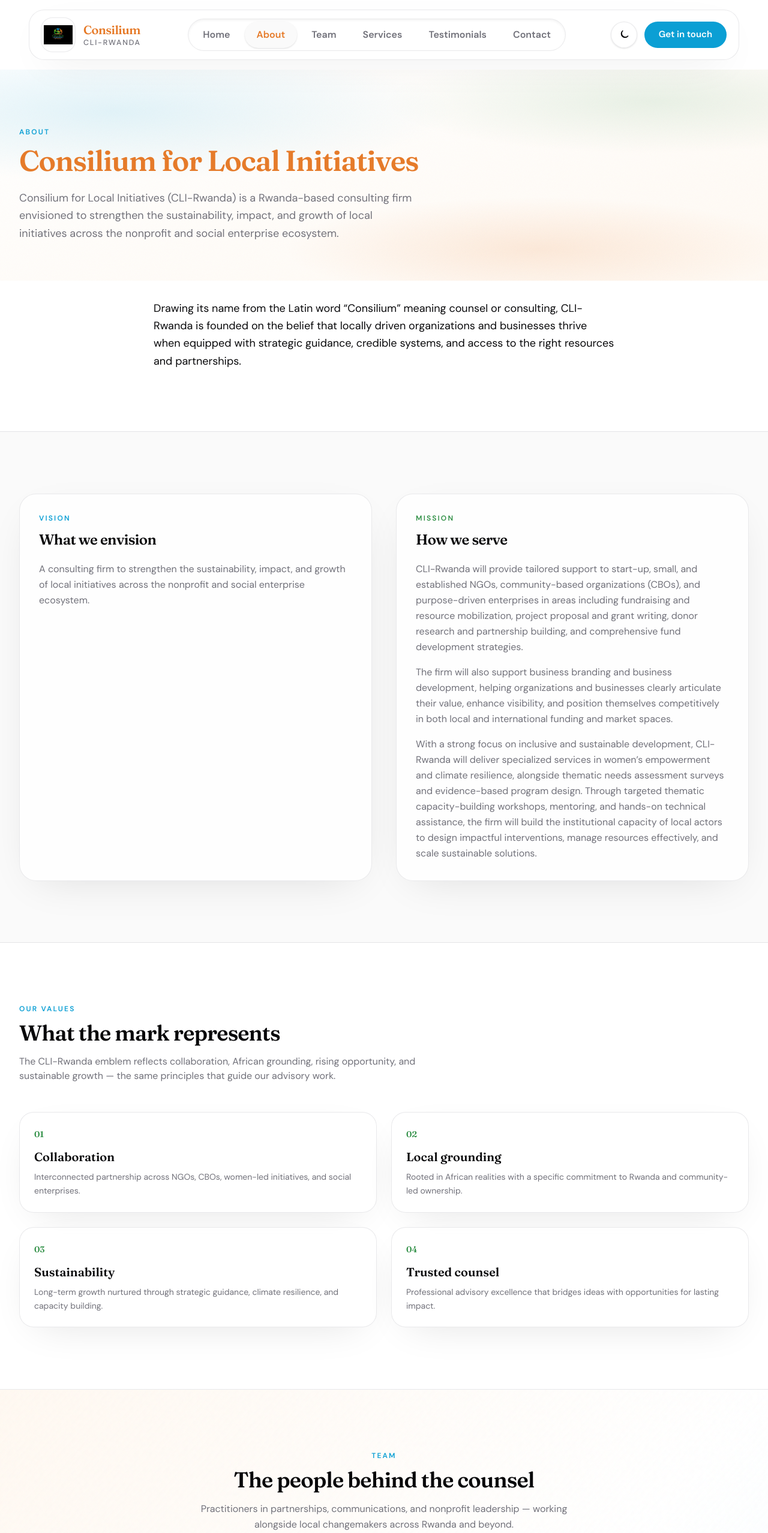
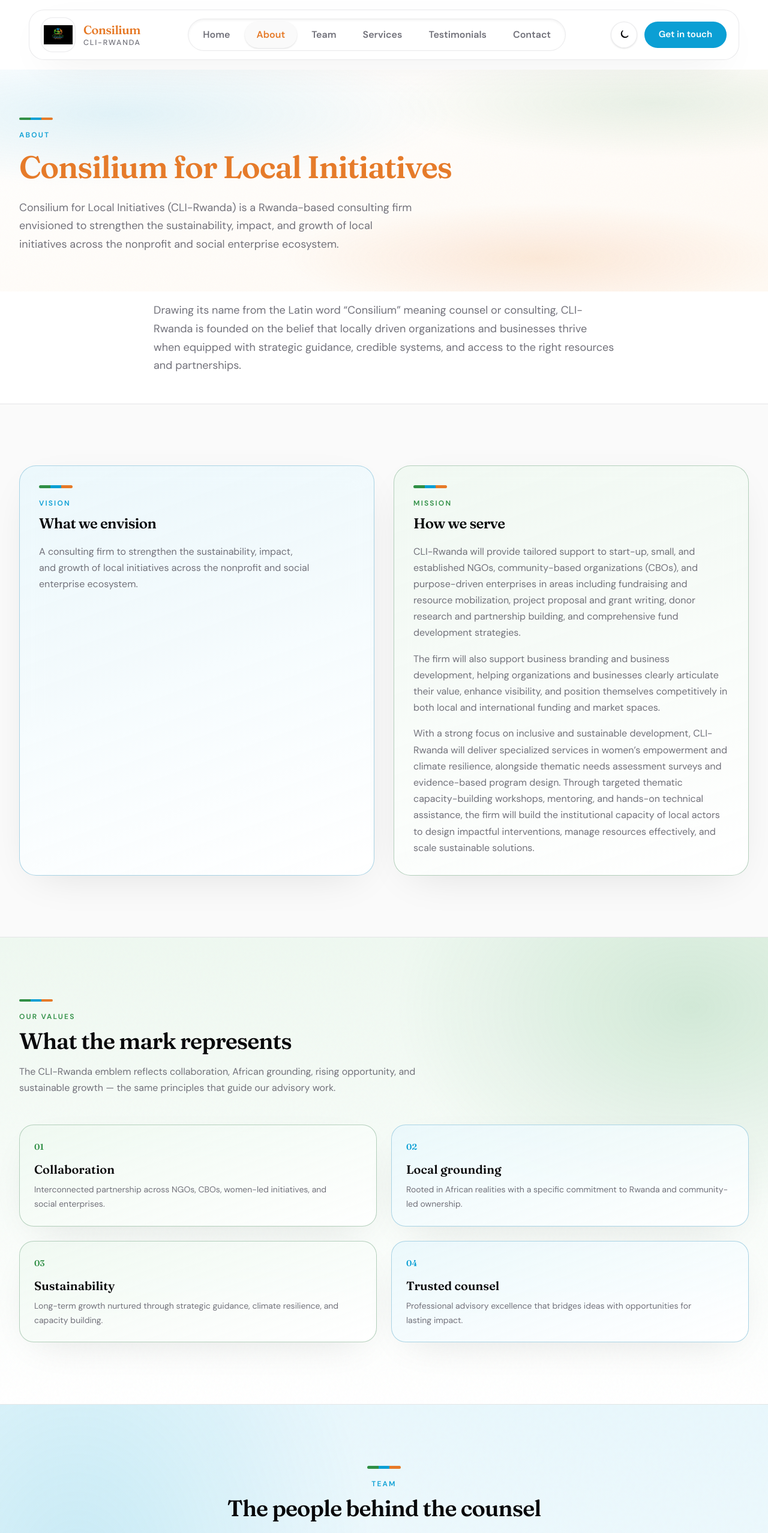
Before and after one commit to hirwacedric123/cli-rwanda, a Next.js app: page /about in a window 1280 px wide. Shown: the top 2556 px of the page at 60% size. Built offline with nearby package versions, Linux system fonts and the light colour scheme.

Commit message:
Apply the redesign across layout and main pages.
Add a skip link and refresh Home, About, Services, and Contact with brand bands and utilities.

```diff
--- a/app/about/page.tsx
+++ b/app/about/page.tsx
@@ -1,5 +1,6 @@
 import type { Metadata } from "next";
 import Link from "next/link";
+import { BrandRail } from "@/components/BrandRail";
 import { FadeIn } from "@/components/FadeIn";
 import { Section } from "@/components/Section";
 import { TeamMember } from "@/components/TeamMember";
@@ -14,41 +15,40 @@
 export default function AboutPage() {
   return (
     <>
-      <Section className="hero-atmosphere relative overflow-hidden !pb-16 !pt-16 md:!pt-24">
+      <Section className="hero-atmosphere relative overflow-hidden !pb-12 !pt-12 md:!pb-16 md:!pt-20">
         <div className="texture-noise pointer-events-none absolute inset-0 opacity-50" aria-hidden />
         <FadeIn>
-          <p className="text-xs font-semibold uppercase tracking-[0.18em] text-accent">About</p>
-          <h1 className="mt-4 max-w-3xl font-display text-4xl font-semibold tracking-tight text-primary md:text-5xl">
+          <BrandRail className="mb-4" />
+          <p className="eyebrow">About</p>
+          <h1 className="display-title mt-4 max-w-3xl text-[clamp(2.1rem,5vw,3.25rem)] text-primary">
             Consilium for Local Initiatives
           </h1>
-          <p className="mt-6 max-w-2xl text-lg leading-relaxed text-muted">{about.intro}</p>
+          <p className="prose-muted mt-6 max-w-2xl text-lg">{about.intro}</p>
         </FadeIn>
       </Section>
 
-      <Section narrow className="!pt-8">
+      <Section narrow className="!pt-4 !pb-10 sm:!pb-12">
         <FadeIn>
-          <p className="text-base leading-relaxed text-foreground md:text-lg">{about.etymology}</p>
+          <p className="prose-muted text-base text-foreground md:text-lg">{about.etymology}</p>
         </FadeIn>
       </Section>
 
-      <Section className="bg-surface border-y border-border">
-        <div className="grid gap-10 lg:grid-cols-2">
+      <Section className="border-y border-border bg-surface">
+        <div className="grid gap-6 lg:grid-cols-2 lg:gap-8">
           <FadeIn>
-            <article className="glass-panel h-full rounded-[1.75rem] p-8">
-              <p className="text-xs font-semibold uppercase tracking-[0.18em] text-accent">Vision</p>
-              <h2 className="mt-3 font-display text-2xl font-semibold tracking-tight text-foreground">
-                What we envision
-              </h2>
-              <p className="mt-5 leading-relaxed text-muted">{about.vision}</p>
+            <article className="glass-panel brand-panel-blue h-full rounded-[1.75rem] p-6 sm:p-8">
+              <BrandRail className="mb-4" />
+              <p className="eyebrow">Vision</p>
+              <h2 className="display-title mt-3 text-2xl text-foreground">What we envision</h2>
+              <p className="prose-muted mt-5">{about.vision}</p>
             </article>
           </FadeIn>
           <FadeIn delay={0.08}>
-            <article className="glass-panel h-full rounded-[1.75rem] p-8">
-              <p className="text-xs font-semibold uppercase tracking-[0.18em] text-earth">Mission</p>
-              <h2 className="mt-3 font-display text-2xl font-semibold tracking-tight text-foreground">
-                How we serve
-              </h2>
-              <div className="mt-5 space-y-4 leading-relaxed text-muted">
+            <article className="glass-panel brand-panel-green h-full rounded-[1.75rem] p-6 sm:p-8">
+              <BrandRail className="mb-4" />
+              <p className="eyebrow eyebrow-earth">Mission</p>
+              <h2 className="display-title mt-3 text-2xl text-foreground">How we serve</h2>
+              <div className="prose-muted mt-5 space-y-4">
                 {about.mission.map((paragraph) => (
                   <p key={paragraph.slice(0, 40)}>{paragraph}</p>
                 ))}
@@ -58,52 +58,60 @@
         </div>
       </Section>
 
-      <Section>
+      <Section className="brand-band-green relative overflow-hidden border-b border-glass-border">
+        <div className="texture-noise pointer-events-none absolute inset-0 opacity-30" aria-hidden />
         <FadeIn>
-          <p className="text-xs font-semibold uppercase tracking-[0.18em] text-accent">Our values</p>
-          <h2 className="mt-3 max-w-2xl font-display text-3xl font-semibold tracking-tight text-foreground md:text-4xl">
+          <BrandRail className="mb-4" />
+          <p className="eyebrow eyebrow-earth">Our values</p>
+          <h2 className="display-title mt-3 max-w-2xl text-[clamp(1.75rem,3.5vw,2.35rem)] text-foreground">
             What the mark represents
           </h2>
-          <p className="mt-4 max-w-2xl text-muted">
+          <p className="prose-muted mt-4 max-w-2xl">
             The CLI-Rwanda emblem reflects collaboration, African grounding, rising opportunity, and
             sustainable growth — the same principles that guide our advisory work.
           </p>
         </FadeIn>
-        <div className="mt-12 grid gap-6 sm:grid-cols-2">
-          {values.map((value, index) => (
+        <div className="mt-10 grid gap-4 sm:mt-12 sm:grid-cols-2 sm:gap-6">
+          {values.map((value, index) => {
+            const panel =
+              index % 2 === 0 ? "brand-panel-green" : "brand-panel-blue";
+            const numberTone = index % 2 === 0 ? "text-earth" : "text-accent";
+            return (
               <FadeIn key={value.title} delay={index * 0.05}>
-              <div className="glass-panel rounded-[1.5rem] p-6 transition-all duration-300 hover:-translate-y-0.5 hover:border-accent/35">
-                <span className="font-display text-sm font-semibold text-earth">
+                <div className={`glass-panel interactive-lift ${panel} h-full rounded-[1.5rem] p-6`}>
+                  <span className={`font-display text-sm font-semibold ${numberTone}`}>
                     {String(index + 1).padStart(2, "0")}
                   </span>
                   <h3 className="mt-3 font-display text-xl font-semibold text-foreground">
                     {value.title}
                   </h3>
-                <p className="mt-2 text-sm leading-relaxed text-muted">{value.description}</p>
+                  <p className="prose-muted mt-2 text-sm">{value.description}</p>
                 </div>
               </FadeIn>
-          ))}
+            );
+          })}
         </div>
       </Section>
 
       <Section
         id="team"
-        className="relative scroll-mt-36 overflow-hidden border-y border-glass-border bg-gradient-to-br from-primary-soft/60 via-background to-accent-soft/60"
+        className="brand-band-blue relative overflow-hidden border-b border-glass-border"
       >
-        <div className="texture-noise pointer-events-none absolute inset-0 opacity-40" aria-hidden />
+        <div className="texture-noise pointer-events-none absolute inset-0 opacity-30" aria-hidden />
         <FadeIn>
-          <div className="relative mx-auto mb-14 max-w-2xl text-center">
-            <p className="text-xs font-semibold uppercase tracking-[0.18em] text-accent">Team</p>
-            <h2 className="mt-3 font-display text-3xl font-semibold tracking-tight text-foreground md:text-4xl">
+          <div className="relative mx-auto mb-12 max-w-2xl text-center sm:mb-14">
+            <BrandRail className="mx-auto mb-4" />
+            <p className="eyebrow">Team</p>
+            <h2 className="display-title mt-3 text-[clamp(1.75rem,3.5vw,2.35rem)] text-foreground">
               The people behind the counsel
             </h2>
-            <p className="mt-4 leading-relaxed text-muted">
+            <p className="prose-muted mt-4">
               Practitioners in partnerships, communications, and nonprofit leadership — working
               alongside local changemakers across Rwanda and beyond.
             </p>
           </div>
         </FadeIn>
-        <div className="relative grid items-stretch gap-6 sm:grid-cols-2 lg:grid-cols-3">
+        <div className="relative grid items-stretch gap-5 sm:grid-cols-2 sm:gap-6 lg:grid-cols-3">
           {team.map((member, index) => (
             <FadeIn key={member.name} delay={index * 0.07} className="h-full">
               <TeamMember {...member} index={index} />
@@ -114,13 +122,10 @@
 
       <Section narrow className="!pt-0">
         <FadeIn>
-          <blockquote className="border-l-2 border-accent pl-6 font-display text-xl font-medium leading-snug text-foreground md:text-2xl">
+          <blockquote className="border-l-2 border-earth pl-5 font-display text-xl font-medium leading-snug text-foreground sm:pl-6 md:text-2xl">
             {about.closing}
           </blockquote>
-          <Link
-            href="/contact"
-            className="mt-10 inline-flex rounded-full bg-accent px-6 py-3.5 text-sm font-semibold text-white shadow-soft transition-all hover:bg-accent-hover"
-          >
+          <Link href="/contact" className="btn-primary mt-10">
             Partner with us
           </Link>
         </FadeIn>
--- a/app/layout.tsx
+++ b/app/layout.tsx
@@ -38,10 +38,15 @@
 }>) {
   return (
     <html lang="en" suppressHydrationWarning className={`${fraunces.variable} ${dmSans.variable} h-full`}>
-      <body className="min-h-full flex flex-col font-sans antialiased">
+      <body className="flex min-h-full flex-col font-sans antialiased">
         <ThemeProvider>
+          <a href="#main-content" className="skip-link">
+            Skip to main content
+          </a>
           <Header />
-          <main className="flex-1">{children}</main>
+          <main id="main-content" className="flex-1" tabIndex={-1}>
+            {children}
+          </main>
           <Footer />
         </ThemeProvider>
       </body>
--- a/app/page.tsx
+++ b/app/page.tsx
@@ -1,4 +1,5 @@
 import Link from "next/link";
+import { BrandRail } from "@/components/BrandRail";
 import { FadeIn } from "@/components/FadeIn";
 import { Hero } from "@/components/Hero";
 import { Section } from "@/components/Section";
@@ -10,19 +11,21 @@
     <>
       <Hero />
 
-      <Section>
-        <div className="grid gap-12 lg:grid-cols-[0.9fr_1.1fr] lg:items-end">
+      <Section className="brand-band-green relative overflow-hidden border-y border-glass-border">
+        <div className="texture-noise pointer-events-none absolute inset-0 opacity-30" aria-hidden />
+        <div className="relative grid gap-10 lg:grid-cols-[0.9fr_1.1fr] lg:items-end lg:gap-12">
           <FadeIn>
-            <p className="text-xs font-semibold uppercase tracking-[0.18em] text-accent">Who we are</p>
-            <h2 className="mt-3 font-display text-3xl font-semibold tracking-tight text-foreground md:text-4xl">
+            <BrandRail className="mb-4" />
+            <p className="eyebrow eyebrow-earth">Who we are</p>
+            <h2 className="display-title mt-3 text-[clamp(1.75rem,3.5vw,2.35rem)] text-foreground">
               Counsel that strengthens local ownership
             </h2>
           </FadeIn>
           <FadeIn delay={0.08}>
-            <p className="text-base leading-relaxed text-muted md:text-lg">{about.intro}</p>
+            <p className="prose-muted text-base md:text-lg">{about.intro}</p>
             <Link
               href="/about"
-              className="mt-6 inline-flex items-center gap-2 text-sm font-semibold text-accent transition-all hover:gap-3"
+              className="mt-6 inline-flex min-h-10 items-center gap-2 text-sm font-semibold text-earth transition-all hover:gap-3"
             >
               About CLI-Rwanda
               <span aria-hidden>→</span>
@@ -31,27 +34,28 @@
         </div>
       </Section>
 
-      <Section className="relative overflow-hidden border-y border-glass-border bg-gradient-to-br from-primary-soft/70 via-background to-accent-soft/70">
-        <div className="texture-noise pointer-events-none absolute inset-0 opacity-40" aria-hidden />
+      <Section className="brand-band-blue relative overflow-hidden border-b border-glass-border">
+        <div className="texture-noise pointer-events-none absolute inset-0 opacity-30" aria-hidden />
         <FadeIn>
-          <div className="relative mb-12 flex flex-col gap-4 sm:flex-row sm:items-end sm:justify-between">
+          <div className="relative mb-10 flex flex-col gap-4 sm:mb-12 sm:flex-row sm:items-end sm:justify-between">
             <div>
-              <p className="text-xs font-semibold uppercase tracking-[0.18em] text-accent">Services</p>
-              <h2 className="mt-3 font-display text-3xl font-semibold tracking-tight text-foreground md:text-4xl">
+              <BrandRail className="mb-4" />
+              <p className="eyebrow">Services</p>
+              <h2 className="display-title mt-3 text-[clamp(1.75rem,3.5vw,2.35rem)] text-foreground">
                 Support built for local changemakers
               </h2>
             </div>
             <Link
               href="/services"
-              className="text-sm font-semibold text-accent transition-opacity hover:opacity-80"
+              className="inline-flex min-h-10 items-center text-sm font-semibold text-accent transition-opacity hover:opacity-80"
             >
               View all services →
             </Link>
           </div>
         </FadeIn>
-        <div className="relative grid gap-5 sm:grid-cols-2">
+        <div className="relative grid gap-4 sm:grid-cols-2 sm:gap-5">
           {homeHighlights.map((service, index) => (
-            <FadeIn key={service.title} delay={index * 0.06}>
+            <FadeIn key={service.title} delay={index * 0.06} className="h-full">
               <ServiceCard {...service} index={index} />
             </FadeIn>
           ))}
@@ -60,12 +64,11 @@
 
       <Section>
         <FadeIn>
-          <div className="glass-panel-strong relative overflow-hidden rounded-[2rem] px-8 py-14 text-center sm:px-14">
+          <div className="glass-panel-strong brand-panel-green relative overflow-hidden rounded-[1.75rem] px-6 py-12 text-center sm:rounded-[2rem] sm:px-14 sm:py-14">
             <div className="texture-noise pointer-events-none absolute inset-0 opacity-40" aria-hidden />
-            <p className="relative text-xs font-semibold uppercase tracking-[0.18em] text-accent">
-              Vision
-            </p>
-            <p className="relative mx-auto mt-5 max-w-3xl font-display text-2xl font-semibold leading-snug tracking-tight text-foreground md:text-3xl">
+            <BrandRail className="relative mx-auto mb-5" />
+            <p className="eyebrow eyebrow-earth relative">Vision</p>
+            <p className="display-title relative mx-auto mt-5 max-w-3xl text-[clamp(1.35rem,3vw,1.875rem)] text-foreground">
               {about.vision}
             </p>
           </div>
@@ -74,28 +77,30 @@
 
       <Section
         id="testimonials"
-        className="relative scroll-mt-36 overflow-hidden border-y border-glass-border bg-gradient-to-br from-accent-soft/60 via-background to-earth-soft/60"
+        className="brand-band-blue relative overflow-hidden border-y border-glass-border"
       >
-        <div className="texture-noise pointer-events-none absolute inset-0 opacity-40" aria-hidden />
+        <div className="texture-noise pointer-events-none absolute inset-0 opacity-30" aria-hidden />
         <FadeIn>
-          <div className="relative mx-auto mb-12 max-w-2xl text-center">
-            <p className="text-xs font-semibold uppercase tracking-[0.18em] text-accent">
-              Testimonials
-            </p>
-            <h2 className="mt-3 font-display text-3xl font-semibold tracking-tight text-foreground md:text-4xl">
+          <div className="relative mx-auto mb-10 max-w-2xl text-center sm:mb-12">
+            <BrandRail className="mx-auto mb-4" />
+            <p className="eyebrow">Testimonials</p>
+            <h2 className="display-title mt-3 text-[clamp(1.75rem,3.5vw,2.35rem)] text-foreground">
               Trusted by local changemakers
             </h2>
-            <p className="mt-4 leading-relaxed text-muted">
+            <p className="prose-muted mt-4">
               Reflections from organizations and leaders working to create lasting community impact.
             </p>
           </div>
         </FadeIn>
 
-        <div className="relative grid gap-5 md:grid-cols-3">
-          {testimonials.map((testimonial, index) => (
+        <div className="relative grid gap-4 md:grid-cols-3 md:gap-5">
+          {testimonials.map((testimonial, index) => {
+            const quoteTone =
+              index % 3 === 0 ? "text-earth/45" : index % 3 === 1 ? "text-accent/45" : "text-primary/45";
+            return (
               <FadeIn key={`${testimonial.role}-${index}`} delay={index * 0.07} className="h-full">
-              <figure className="glass-panel flex h-full flex-col rounded-[1.75rem] p-7 sm:p-8">
-                <span className="font-display text-5xl leading-none text-accent/40" aria-hidden>
+                <figure className="glass-panel flex h-full flex-col rounded-[1.75rem] p-6 sm:p-8">
+                  <span className={`font-display text-5xl leading-none ${quoteTone}`} aria-hidden>
                     “
                   </span>
                   <blockquote className="-mt-1 flex-1 text-base leading-relaxed text-foreground">
@@ -107,26 +112,25 @@
                   </figcaption>
                 </figure>
               </FadeIn>
-          ))}
+            );
+          })}
         </div>
       </Section>
 
-      <Section className="!pt-0 !pb-28">
+      <Section className="!pt-0">
         <FadeIn>
-          <div className="glass-panel flex flex-col items-start justify-between gap-8 rounded-[2rem] px-8 py-10 sm:flex-row sm:items-center sm:px-12">
+          <div className="glass-panel brand-panel-blue flex flex-col items-start justify-between gap-6 rounded-[1.75rem] px-6 py-8 sm:gap-8 sm:rounded-[2rem] sm:px-12 sm:py-10 md:flex-row md:items-center">
             <div className="max-w-xl">
-              <h2 className="font-display text-2xl font-semibold tracking-tight text-foreground md:text-3xl">
+              <BrandRail className="mb-4" />
+              <h2 className="display-title text-[clamp(1.5rem,3vw,1.875rem)] text-foreground">
                 Ready to strengthen your initiative?
               </h2>
-              <p className="mt-3 text-muted">
+              <p className="prose-muted mt-3">
                 Partner with {site.name} for strategic guidance, credible systems, and the right
                 resources.
               </p>
             </div>
-            <Link
-              href="/contact"
-              className="inline-flex shrink-0 items-center justify-center rounded-full bg-accent px-6 py-3.5 text-sm font-semibold text-white shadow-soft transition-all duration-300 hover:bg-accent-hover"
-            >
+            <Link href="/contact" className="btn-primary shrink-0">
               Get in touch
             </Link>
           </div>
```
Also changed, not shown: app/contact/page.tsx (+21 -19 lines), app/services/page.tsx (+15 -14 lines). Lines whose indentation alone changed are shown as unchanged.
